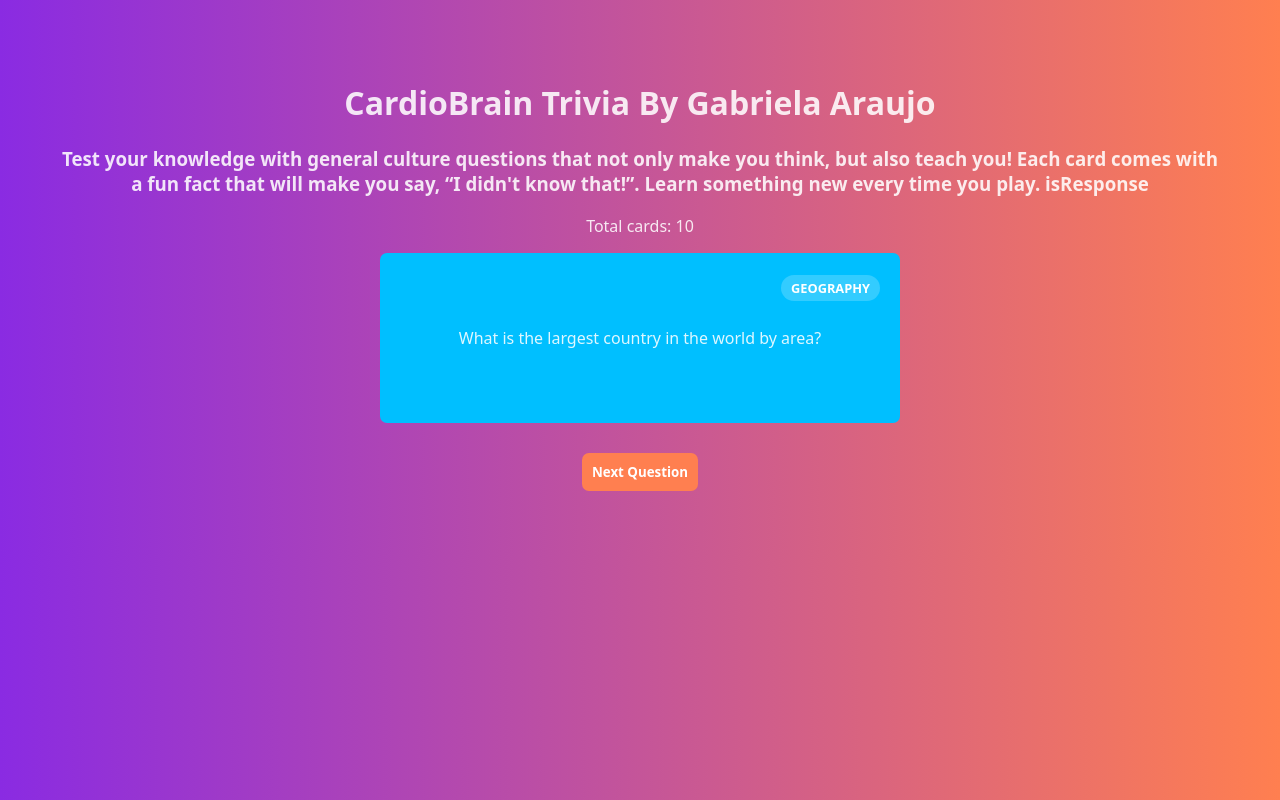
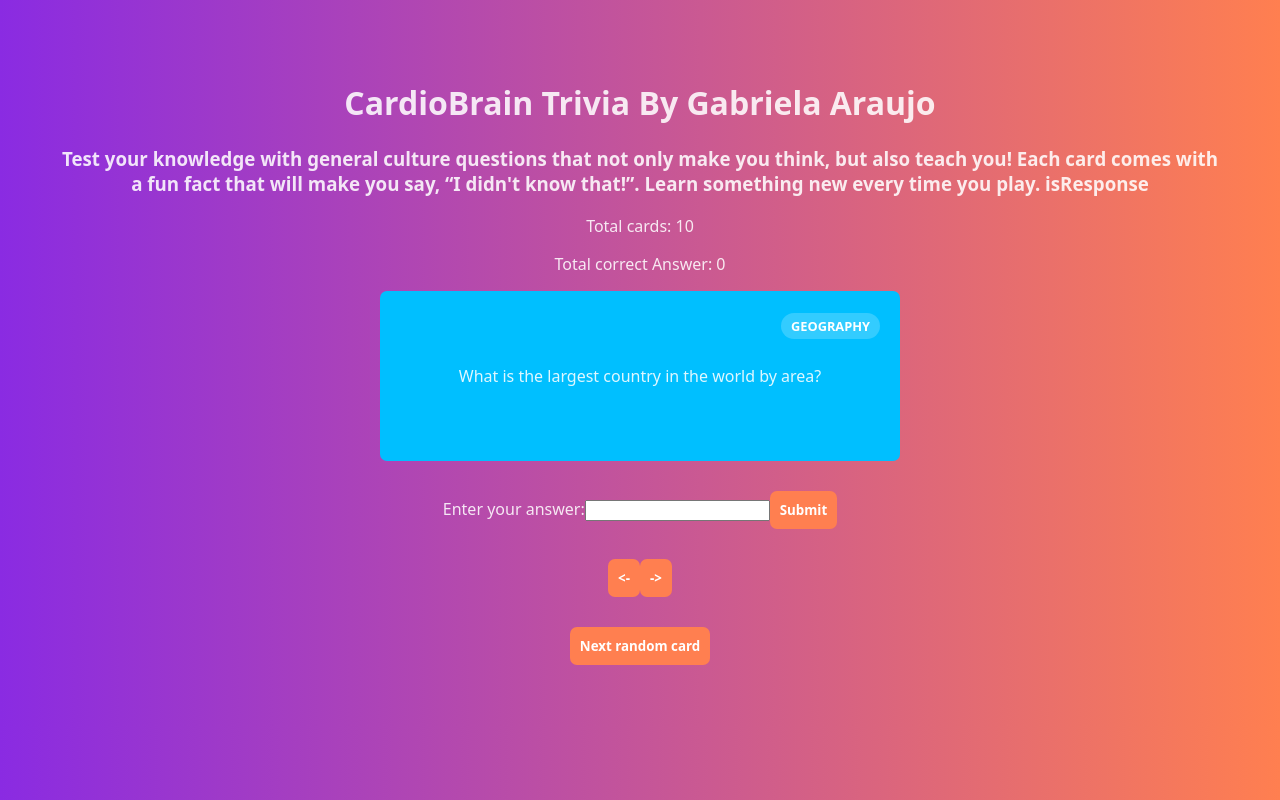
Before and after one commit to Gabyara237/flashcards, a React (Vite) app: page / in a window 1280 px wide. Built offline with nearby package versions, Linux system fonts and the light colour scheme.

Commit message:
Add sequential navigation of cards, Add correct answer counter

```diff
--- a/src/App.jsx
+++ b/src/App.jsx
@@ -10,18 +10,52 @@ function App() {
   const [currentQuestion, setCurrentQuestion] = useState(0);
   const [isFlipped, setIsFlipped] = useState(false);
 
+  const [value, setValue] = useState('');
+  const [result, setResult] = useState('');
+  const [styleResult, setStyleResult] = useState('');
+  const [correct, setCorrect] = useState(0);
+
+  const handleChange = (e) => setValue(e.target.value);
+  const handleSubmit =(e, answer) =>{
+    e.preventDefault();
+    if (answer.toLowerCase().includes(value.toLocaleLowerCase())){
+      setResult("Well done! Correct answer!");
+      setStyleResult("correct");
+      setCorrect((prev)=> prev +1);
+    }else{
+      setResult("Sorry, wrong answer!")
+      setStyleResult("incorrect");
+    }
+
+    setValue('');
+  }
+
   function getRandomQuestion(){
     const randomQuestion = Math.floor(Math.random() * questionAnswer.length);
       setCurrentQuestion(randomQuestion);
       setIsFlipped(false);
   }
 
+  function getPreviousQuestion(){
+    const previous = Math.max(currentQuestion - 1, 0);
+    setCurrentQuestion(previous);
+    setIsFlipped(false);
+
+  }
+
+  function getNextQuestion() {
+  const next = Math.min(currentQuestion + 1, questionAnswer.length - 1);
+  setCurrentQuestion(next);
+  setIsFlipped(false);
+}
+
+
   return (
     <>
-
       <h1 className='title'> CardioBrain Trivia By Gabriela Araujo</h1>
       <h3 className='description'> Test your knowledge with general culture questions that not only make you think, but also teach you! Each card comes with a fun fact that will make you say, “I didn't know that!”. Learn something new every time you play. isResponse</h3>
       <p>Total cards: {questionAnswer.length}</p>
+      <p>Total correct Answer: {correct} </p>
       <Card
         question={questionAnswer[currentQuestion].question}
         answer={questionAnswer[currentQuestion].answer}
@@ -30,7 +64,21 @@ function App() {
         category = {questionAnswer[currentQuestion].category}
         isFlipped={isFlipped}
         setIsFlipped={setIsFlipped}/>
-      <button onClick={getRandomQuestion}> Next Question </button>
+      <form onSubmit={(e) => handleSubmit(e,questionAnswer[currentQuestion].answer)}>
+        <label>
+          Enter your answer:
+          <input type='text' value={value} onChange={handleChange}></input>
+        </label>
+        <button className="button-form" type='submit'>Submit</button>
+      </form>
+      {result && (<p className={styleResult} id="result">{result}</p>)}
+      <div className='navigation'>
+        <div className='navigation-arrows'>
+          <button onClick={getPreviousQuestion} disabled={currentQuestion===0} className='arrows'>{"<-"} </button>
+          <button onClick={getNextQuestion} disabled={currentQuestion===questionAnswer.length - 1}className='arrows'>{"->"}</button>
+        </div>
+        <button onClick={getRandomQuestion}> Next random card </button>
+      </div>
     </>
   )
 }
```
